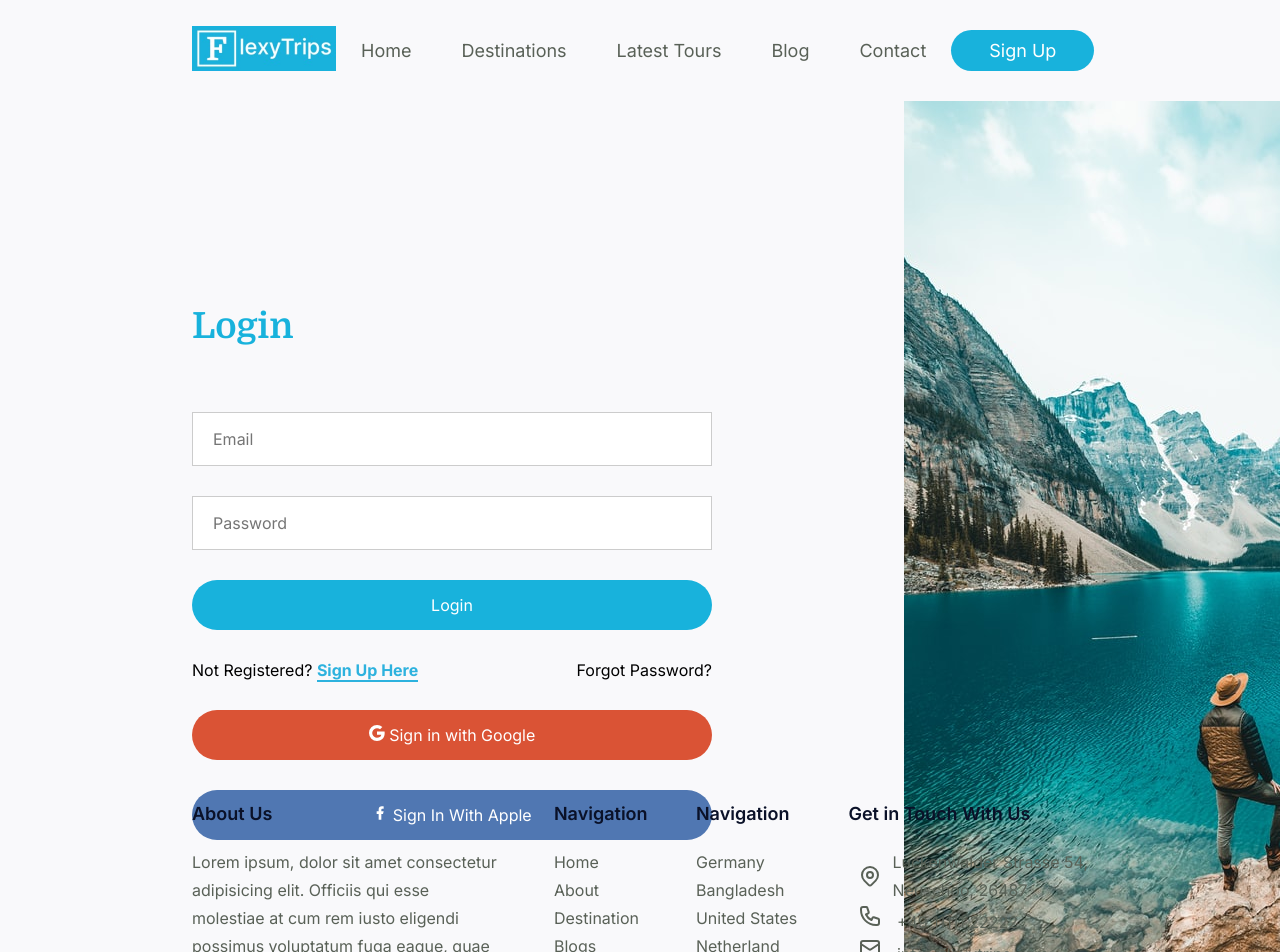
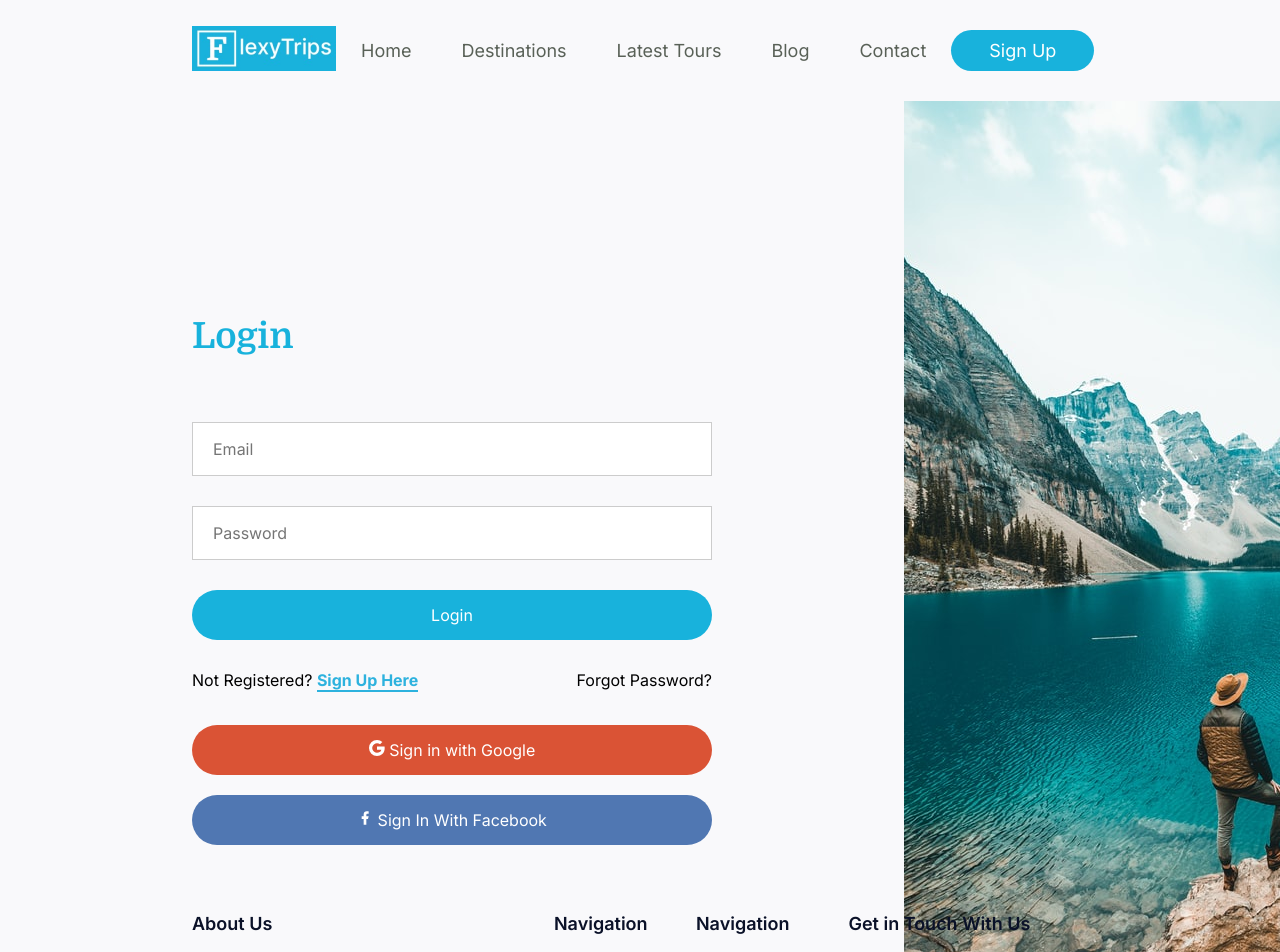
Before and after one commit to zillur-rgb/flexytrips-client, a React (Create React App) app in the folder client/: page /login in a window 1280 px wide. Shown: the top 952 px of the page. Built offline with nearby package versions, Linux system fonts and the light colour scheme.

Commit message:
Integration of Social Login

```diff
--- a/client/src/Components/Footer/Footer.css
+++ b/client/src/Components/Footer/Footer.css
@@ -1,5 +1,6 @@
 .footer-container {
   width: 100vw;
+  margin-top: 110px;
 }
 
 .footer-container .top-portion {
--- a/client/src/Components/Footer/Footer.jsx
+++ b/client/src/Components/Footer/Footer.jsx
@@ -41,7 +41,7 @@ const Footer = () => {
 
         <div className="contact">
           <p className="header">Get in Touch With Us</p>
-          <p
+          <div
             className="fo-location"
             style={{
               display: "flex",
@@ -53,7 +53,7 @@ const Footer = () => {
               Luckenwalder Strasse 54, <br />
               Neuschoo, 26487
             </p>
-          </p>
+          </div>
 
           <p>
             <HiOutlinePhone className="icon" /> +49 11111 22222
--- /dev/null
+++ b/client/src/Components/SocialLogin/SocialLogin.css
@@ -0,0 +1,36 @@
+button {
+  font-family: "Inter", sans-serif;
+  font-size: 16px;
+  padding: 15px 0;
+  border-radius: 50px;
+  cursor: pointer;
+}
+.errorMessage {
+  color: #d20606;
+  font-family: "Inter", sans-serif;
+  font-size: 16px;
+  text-align: center;
+  font-weight: bold;
+  margin: 30px 0;
+}
+
+button.google {
+  background-color: #da5335;
+  width: 100%;
+  color: #fff;
+  margin: 20px 0;
+}
+button.google:hover {
+  background-color: #d03d1d;
+  color: #fff;
+}
+
+button.facebook {
+  width: 100%;
+  background-color: #5077b2;
+  color: #fff;
+}
+button.facebook:hover {
+  background-color: #315994;
+  color: #fff;
+}
--- /dev/null
+++ b/client/src/Components/SocialLogin/SocialLogin.jsx
@@ -0,0 +1,59 @@
+import { BsGoogle } from "react-icons/bs";
+import { RiFacebookFill, RiGithubFill } from "react-icons/ri";
+import "./SocialLogin.css";
+import { auth } from "../../firebase.init";
+import {
+  useSignInWithFacebook,
+  useSignInWithGoogle,
+} from "react-firebase-hooks/auth";
+import { useNavigate } from "react-router-dom";
+
+const SocialLogin = () => {
+  const [signInWithGoogle, user, loading, error] = useSignInWithGoogle(auth);
+  const [signInWithFacebook, userFb, loadingFb, errorFb] =
+    useSignInWithFacebook(auth);
+
+  const navigate = useNavigate();
+
+  let errorElem = "";
+  if (error || errorFb) {
+    errorElem = (
+      <div className="errorMessage">
+        Error: {error?.message} {errorFb?.message}
+      </div>
+    );
+  }
+
+  if (loading || loadingFb) {
+    return <div>Loading...</div>;
+  }
+
+  if (user || userFb) {
+    navigate("/");
+  }
+
+  return (
+    <div className="socialLogin-container">
+      {errorElem}
+      <button
+        className="google"
+        onClick={() => {
+          signInWithGoogle();
+        }}
+      >
+        <BsGoogle /> Sign in with Google
+      </button>
+      <br />
+      <button
+        className="facebook"
+        onClick={() => {
+          signInWithFacebook();
+        }}
+      >
+        <RiFacebookFill /> Sign In With Facebook
+      </button>
+    </div>
+  );
+};
+
+export default SocialLogin;
--- a/client/src/Pages/Login/Login.css
+++ b/client/src/Pages/Login/Login.css
@@ -1,6 +1,7 @@
 .loginContainer {
-  max-height: 100vh;
+  width: 100vw;
 }
+
 .loginMain {
   display: flex;
   justify-content: space-between;
@@ -8,8 +9,7 @@
 }
 
 .loginMain img {
-  width: 60%;
-  max-height: 970px;
+  max-height: 500px;
   object-fit: cover;
 }
 
@@ -62,24 +62,6 @@
   color: #fff;
 }
 
-.form form button.google {
-  background-color: #da5335;
-  color: #fff;
-}
-.form form button.google:hover {
-  background-color: #d03d1d;
-  color: #fff;
-}
-
-.form form button.facebook {
-  background-color: #5077b2;
-  color: #fff;
-}
-.form form button.facebook:hover {
-  background-color: #315994;
-  color: #fff;
-}
-
 .texts {
   width: 520px;
 
--- a/client/src/Pages/Login/Login.jsx
+++ b/client/src/Pages/Login/Login.jsx
@@ -1,36 +1,17 @@
 import React, { useState } from "react";
 import { Link, useNavigate } from "react-router-dom";
 import Navbar from "../../Components/Navbar/Navbar";
-import { BsGoogle } from "react-icons/bs";
-import { RiFacebookFill } from "react-icons/ri";
+
 import "./Login.css";
 
 import signinImage from "../../assets/signinImage.jpg";
-import { getAuth, signInWithEmailAndPassword } from "firebase/auth";
-import { toast } from "react-toastify";
+import SocialLogin from "../../Components/SocialLogin/SocialLogin";
 
 const Login = () => {
   const [email, setEmail] = useState("");
   const [password, setPassword] = useState("");
   const navigate = useNavigate();
 
-  const handleSignIn = async (e) => {
-    e.preventDefault();
-    const auth = getAuth();
-
-    try {
-      const userCred = await signInWithEmailAndPassword(auth, email, password);
-
-      if (userCred.user) {
-        navigate("/");
-      }
-
-      setEmail("");
-      setPassword("");
-    } catch (error) {
-      toast("Error signing in");
-    }
-  };
   return (
     <div className="loginContainer">
       <Navbar label="Sign Up" />
@@ -38,7 +19,7 @@ const Login = () => {
       <div className="loginMain">
         <div className="form">
           <h1 className="loginHeader">Login</h1>
-          <form onSubmit={handleSignIn}>
+          <form>
             <input
               type="text"
               placeholder="Email"
@@ -63,13 +44,8 @@ const Login = () => {
               </p>
               <p className="forgetPass">Forgot Password?</p>
             </div>
-            <button className="google">
-              <BsGoogle /> Sign in with Google
-            </button>
-            <button className="facebook">
-              <RiFacebookFill /> Sign In With Apple
-            </button>
           </form>
+          <SocialLogin />
         </div>
 
         <img src={signinImage} alt="signinImage" />
--- a/client/src/Pages/Signup/Signup.jsx
+++ b/client/src/Pages/Signup/Signup.jsx
@@ -3,11 +3,6 @@ import { Link, useNavigate } from "react-router-dom";
 import Navbar from "../../Components/Navbar/Navbar";
 import "./Signup.css";
 import signinImage from "../../assets/signinImage.jpg";
-import { createUserWithEmailAndPassword, updateProfile } from "firebase/auth";
-import { toast } from "react-toastify";
-
-import { auth, db } from "../../firebase.init";
-import { doc, serverTimestamp, setDoc } from "firebase/firestore";
 
 const Signup = () => {
   const [name, setName] = useState("");
@@ -15,33 +10,6 @@ const Signup = () => {
   const [password, setPassword] = useState("");
   const formData = { name, email, password };
   const navigate = useNavigate();
-
-  const handleSignup = async (e) => {
-    e.preventDefault();
-
-    try {
-      const userCred = await createUserWithEmailAndPassword(
-        auth,
-        email,
-        password
-      );
-
-      const user = userCred.user;
-
-      updateProfile(auth.currentUser, {
-        displayName: name,
-      });
-
-      delete formData.password;
-
-      formData.timestamp = serverTimestamp();
-      await setDoc(doc(db, "users", user.uid), formData);
-
-      navigate("/");
-    } catch (error) {
-      toast.error("Error signing up");
-    }
-  };
 
   return (
     <div className="loginContainer">
@@ -51,7 +19,7 @@ const Signup = () => {
         <img src={signinImage} alt="signinImage" />
         <div className="form">
           <h1 className="loginHeader">Sign Up</h1>
-          <form onSubmit={handleSignup}>
+          <form>
             <input
               type="text"
               placeholder="Fullname"
```
Also changed, not shown: 1 other file (tests, documents, lock files or other folders).
